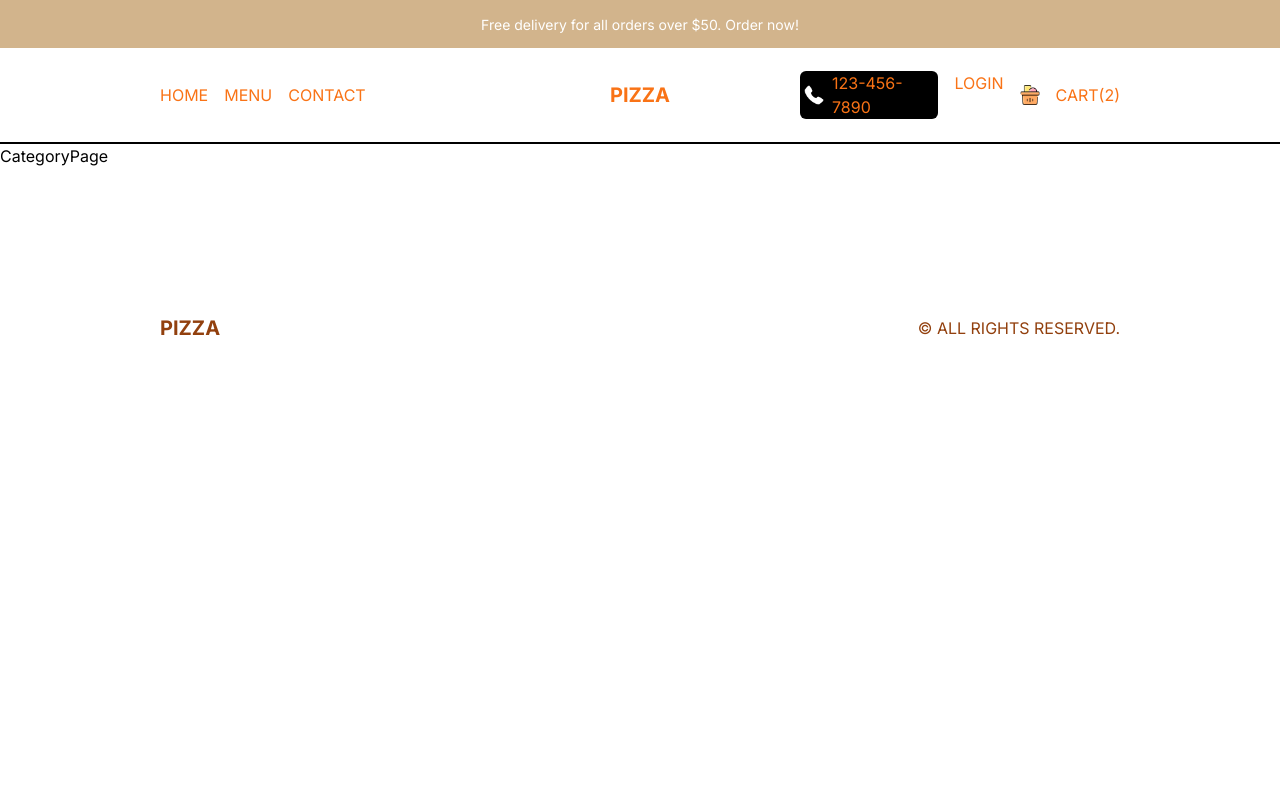
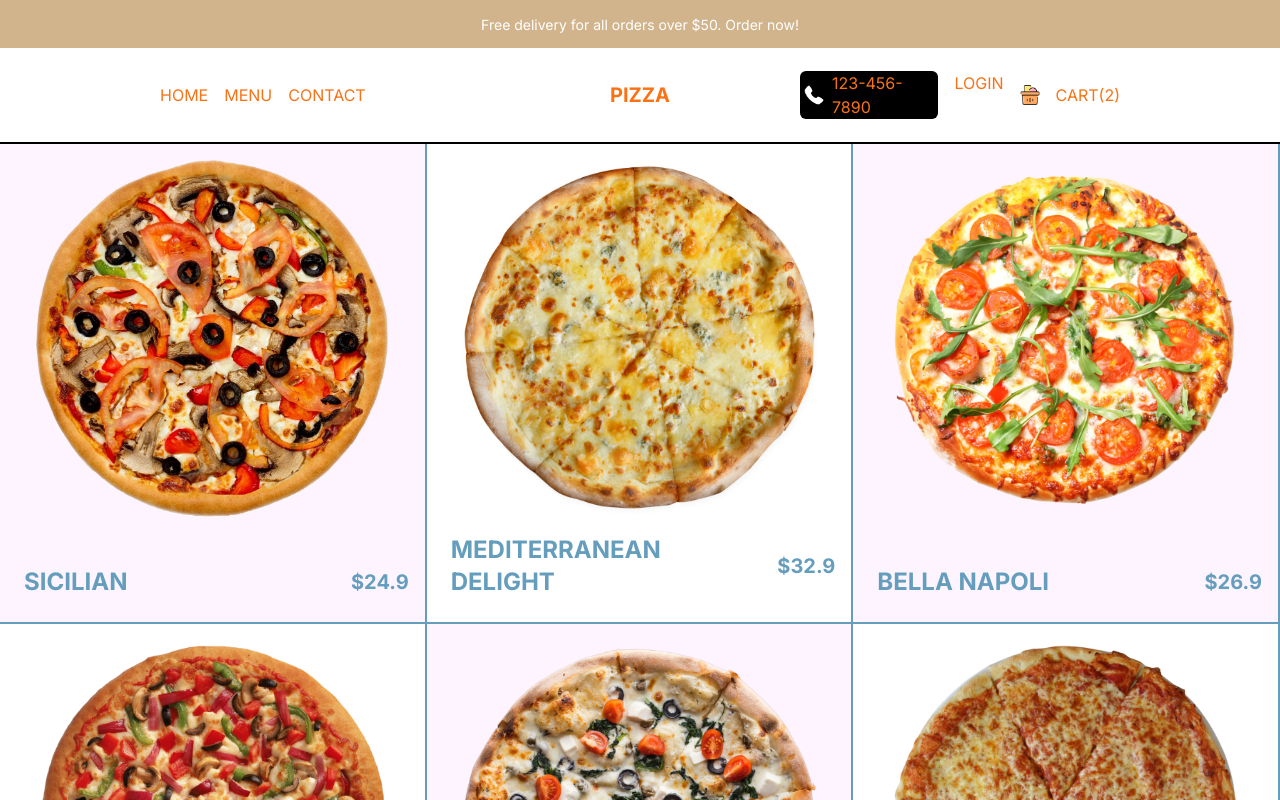
Before and after one commit to DariusGuillaume/pizza-site, a Next.js app: page /menu/burgers in a window 1280 px wide. Shown: the top 800 px of the page. Built offline with nearby package versions, Linux system fonts and the light colour scheme.

Commit message:
added product list page

```diff
--- a/src/app/menu/[category]/page.tsx
+++ b/src/app/menu/[category]/page.tsx
@@ -1,9 +1,29 @@
-import React from 'react'
+import { pizzas } from "@/data";
+import Image from "next/image";
+import Link from "next/link";
+import React from "react";
 
 const CategoryPage = () => {
   return (
-    <div>CategoryPage</div>
-  )
-}
+    <div className="flex flex-wrap text-blue">
+      {pizzas.map((item) => (
+        <Link className="w-full h-[60vh] border-r-2 border-b-2 border-blue sm:w-1/2 lg:w-1/3 p-4 flex flex-col justify-between group odd:bg-fuchsia-50" href={`/product/${item.id}`} key={item.id}>
+          {/* IMAGE CONTAINER */}
+          {item.img && (
+            <div className="relative h-[80%]">
+              <Image src={item.img} alt="" fill className="object-contain"/>
+            </div>
+          )}
+          {/* TEXT CONTAINER */}
+          <div className="flex items-center justify-between font-bold">
+            <h1 className="text-2xl uppercase p-2">{item.title}</h1>
+            <h2 className="group-hover:hidden text-xl">${item.price}</h2>
+            <button className="hidden group-hover:block uppercase bg-blue text-white p-2 rounded-md">Add to Cart</button>
+          </div>
+        </Link>
+      ))}
+    </div>
+  );
+};
 
-export default CategoryPage
+export default CategoryPage;
```
